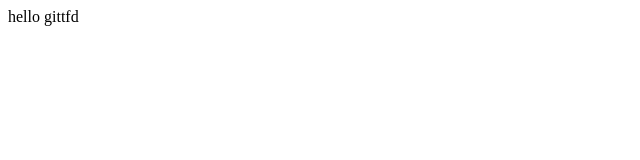
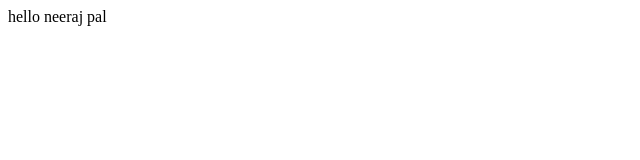
Before and after one commit to neer1995/firstGit, a plain HTML site: page hello.html in a window 1280 px wide. Shown: the full height of the page, 0-640 px from the left. Drawn offline with Linux system fonts and the light colour scheme.

Commit message:
second commit

```diff
--- a/hello.html
+++ b/hello.html
@@ -1,5 +1,5 @@
 <html>
 <body>
-hello gittfd
+hello neeraj pal
 </body>
 </html>
```
